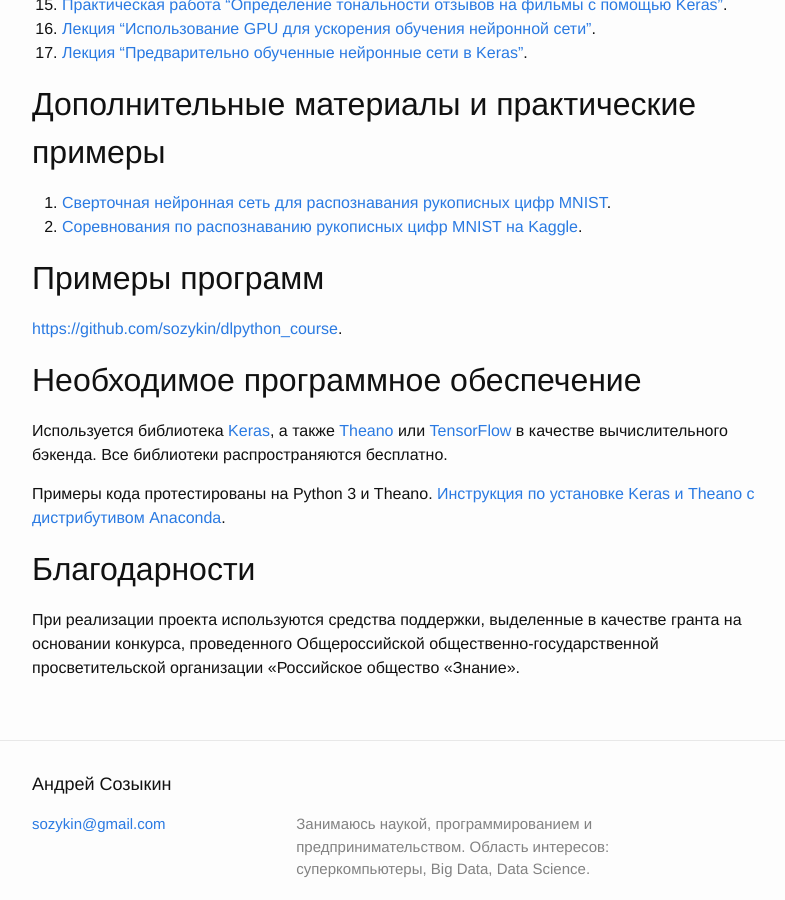
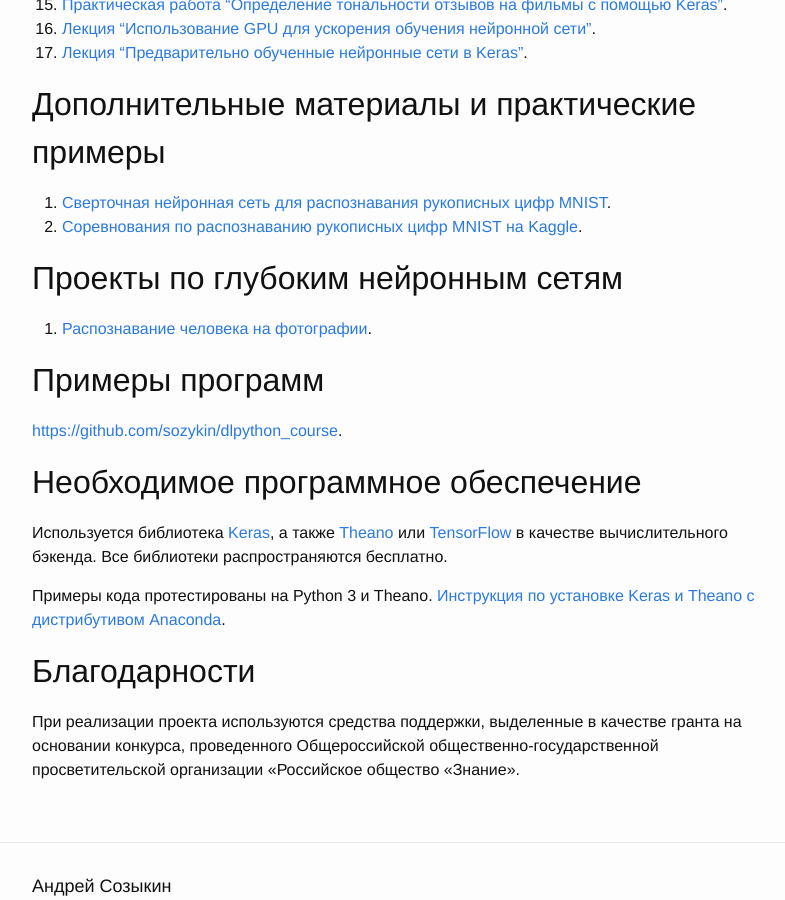
Before and after one commit to sozykin/asozykin.ru, a Jekyll site: the page built from _pages/courses/nnpython.md, in a window 1280 px wide and 900 px high, scrolled down 1182 px. Shown: the whole window, without its empty margins (238-1023 px from the left). Built offline with Jekyll 4.4.1, drawn with Linux system fonts in a browser that asks for light colours; comment, search, counter and statistics services are not loaded.

Commit message:
Updated nnpyton course descriprion

```diff
--- a/_pages/courses/nnpython.md
+++ b/_pages/courses/nnpython.md
@@ -41,6 +41,9 @@ permalink: /courses/nnpython
 1. [Сверточная нейронная сеть для распознавания рукописных цифр MNIST](/deep_learning/2017/05/08/CNN-for-MNIST.html).
 2. [Соревнования по распознаванию рукописных цифр MNIST на Kaggle](/deep_learning/2017/05/10/MNIST-On-Kaggle.html).
 
+## Проекты по глубоким нейронным сетям
+
+1. [Распознавание человека на фотографии](/deep_learning/2017/08/11/Foto-Verification-with-Dlib.html).
 
 ## Примеры программ
 
```
